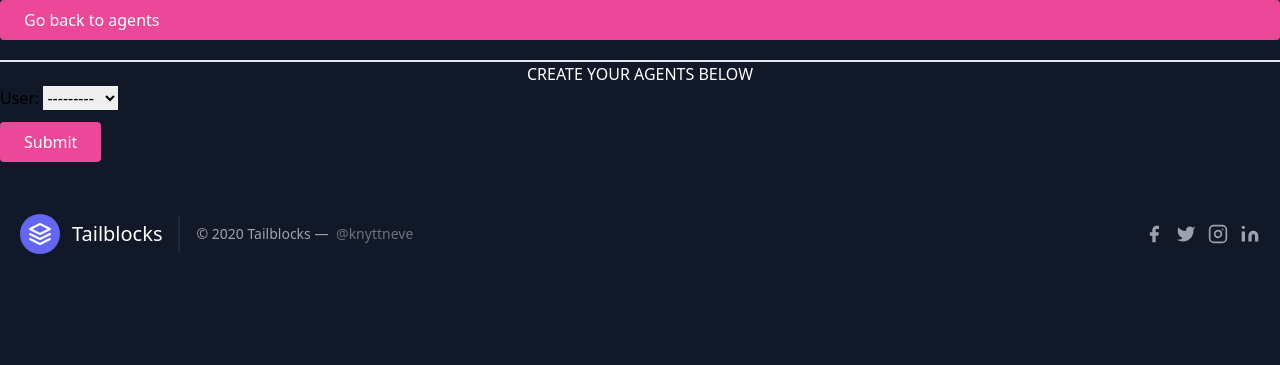
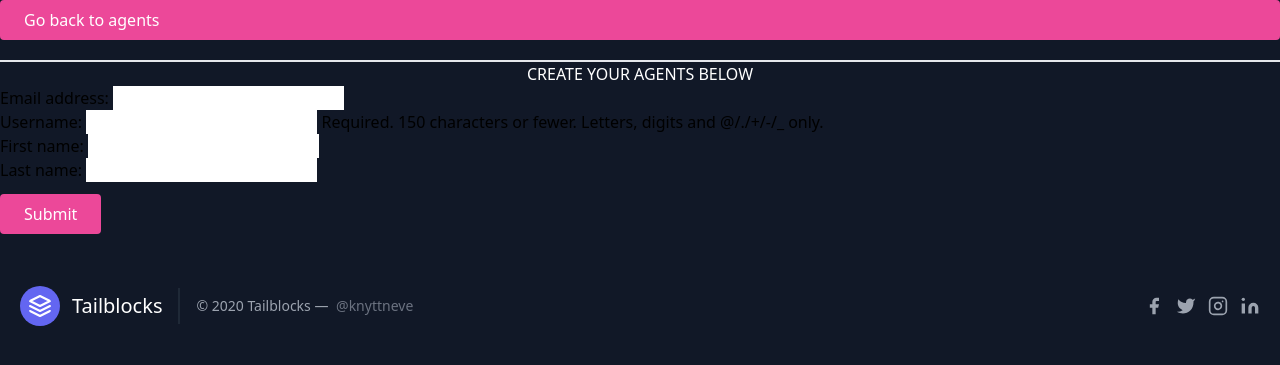
Before and after one commit to HasanMdKamrul/My_CRM_App, a Django app: page /agents/create/ in a window 1280 px wide. Shown: the part 80-445 px from the top of the page. Run offline with Django 3.2, Linux system fonts and the light colour scheme; the visitor is signed in with stand-in values (Sample User, id 1); data comes from the database, SQL or seed files in the repository; some libraries are stand-ins or nearby versions.

Commit message:
Agent invitation through email added

```diff
--- a/agents/forms.py
+++ b/agents/forms.py
@@ -1,10 +1,16 @@
 from django import forms
-from leads.models import Agent
+from django.contrib.auth import get_user_model
+#from django.contrib.auth.forms import UserCreationForm
+
+User = get_user_model()
 
 
 class AgentModelForm(forms.ModelForm):
     class Meta:
-        model = Agent
+        model = User
         fields =(
-            'user',
+            'email',
+            'username',
+            'first_name',
+            'last_name',
         )
--- a/agents/views.py
+++ b/agents/views.py
@@ -1,4 +1,4 @@
-
+import random
 from django.shortcuts import render,reverse
 
 # *Django generic views
@@ -15,6 +15,10 @@
 
 # *Forms import
 from .forms import AgentModelForm
+
+#* Send_mail
+
+from django.core.mail import send_mail
 
 # *Create your views here.
 
@@ -37,9 +41,24 @@
         return reverse('agents:agent_list')
 
     def form_valid(self,form):
-        agent = form.save(commit=False)
-        agent.organization = self.request.user.userprofile
-        agent.save()
+        user = form.save(commit=False)
+        user.is_agent = True
+        user.is_organizer = False
+        user.set_password(f"{random.randint(0,1000)}")
+        user.save()
+
+        Agent.objects.create(
+            user=user,
+            organization = self.request.user.userprofile
+            )
+
+        send_mail(
+            subject = "You are invited as an agent",
+            message= "Join the crm and start working",
+            from_email="test@gmail.com",
+            recipient_list=[user.email],
+        )
+
         return super(Agentcreateview, self).form_valid(form)
 
 
--- a/leads/templates/leads/lead_list.html
+++ b/leads/templates/leads/lead_list.html
@@ -1,7 +1,6 @@
 {% extends "base.html" %}
 
 {% block content %}
-
 <section class="text-gray-400 bg-gray-900 body-font">
     <div class="container px-5 py-24 mx-auto flex flex-wrap">
         <div class="w-full mb-6 py-6 flex justify-between items-center border-b border-gray-200">
@@ -40,5 +39,4 @@
       </div>
     </div>
   </section>
-
   {% endblock content %}
--- a/templates/base.html
+++ b/templates/base.html
@@ -16,15 +16,12 @@
     <link rel="stylesheet" href="{% static 'css/styles.css' %}">
 
 
+
 </head>
-<body>
+<body >
     {% include 'navbar.html' %}
-
     {% block content %}
     {% endblock content %}
-    <footer>
-        {% include 'footer.html' %}
-    </footer>
-
+    {% include 'footer.html' %}
 </body>
 </html>
```
